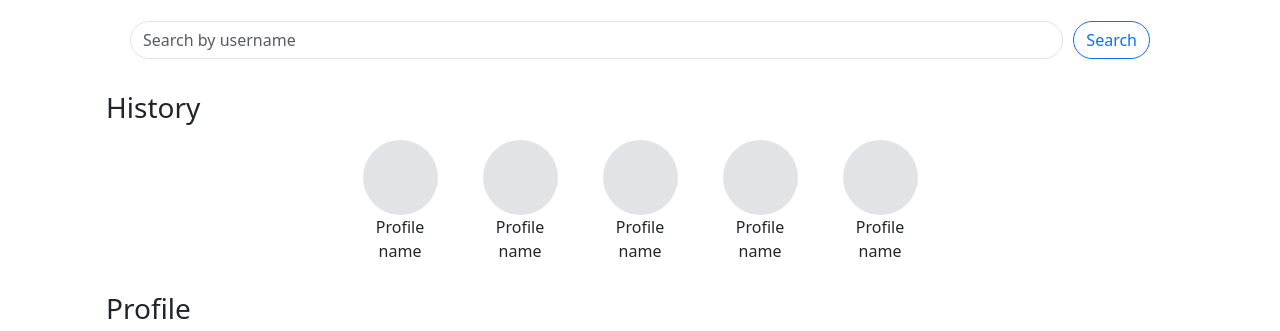
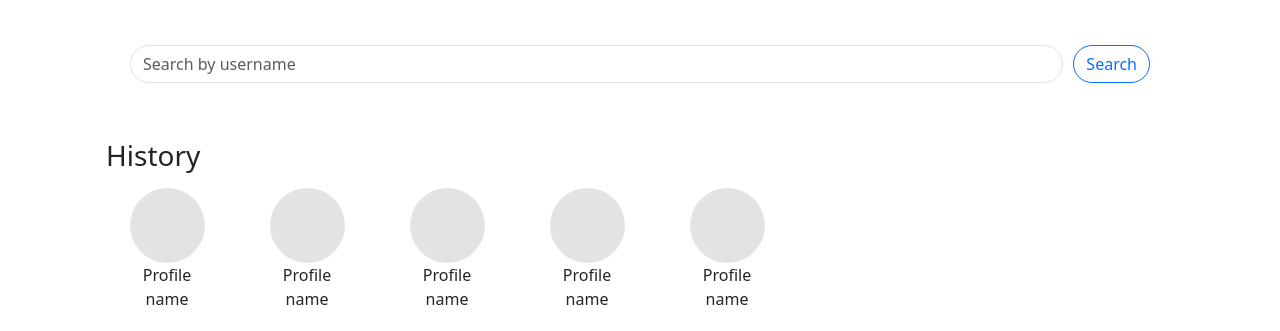
Before and after one commit to peduu87/github-profile-search, a plain HTML site: page index.html in a window 1280 px wide. Shown: the part 96-427 px from the top of the page. Drawn offline with nearby package versions, Linux system fonts and the light colour scheme.

Commit message:
Minor padding and history look changes

```diff
--- a/index.html
+++ b/index.html
@@ -11,14 +11,14 @@
     <div class="display-3 text-center p-2 bg-light">GitHub Profile Search</div>
 
     <div class="container">
-        <section class="p-4 px-5 d-flex" style="column-gap: 10px;">
+        <section class="p-5 d-flex" style="column-gap: 10px;">
             <input type="text" class="form-control rounded-pill" placeholder="Search by username">
             <button class="btn btn-outline-primary rounded-pill">Search</button>
         </section>
 
         <section class="p-2 px-4">
             <h3>History</h3>
-            <div class="my-3 m-auto" style="height: 120px; overflow: auto; display: flex; column-gap: 30px; justify-content: center;">
+            <div class="my-3 px-3 m-auto" style="height: 120px; overflow: auto; display: flex; column-gap: 50px;">
                 <div class="text-center" style="width: 90px; word-wrap: break-word;">
                     <div class="bg-secondary-subtle rounded-circle" style="width: 75px; height: 75px; justify-self: center;"></div>
                     Profile name
```
